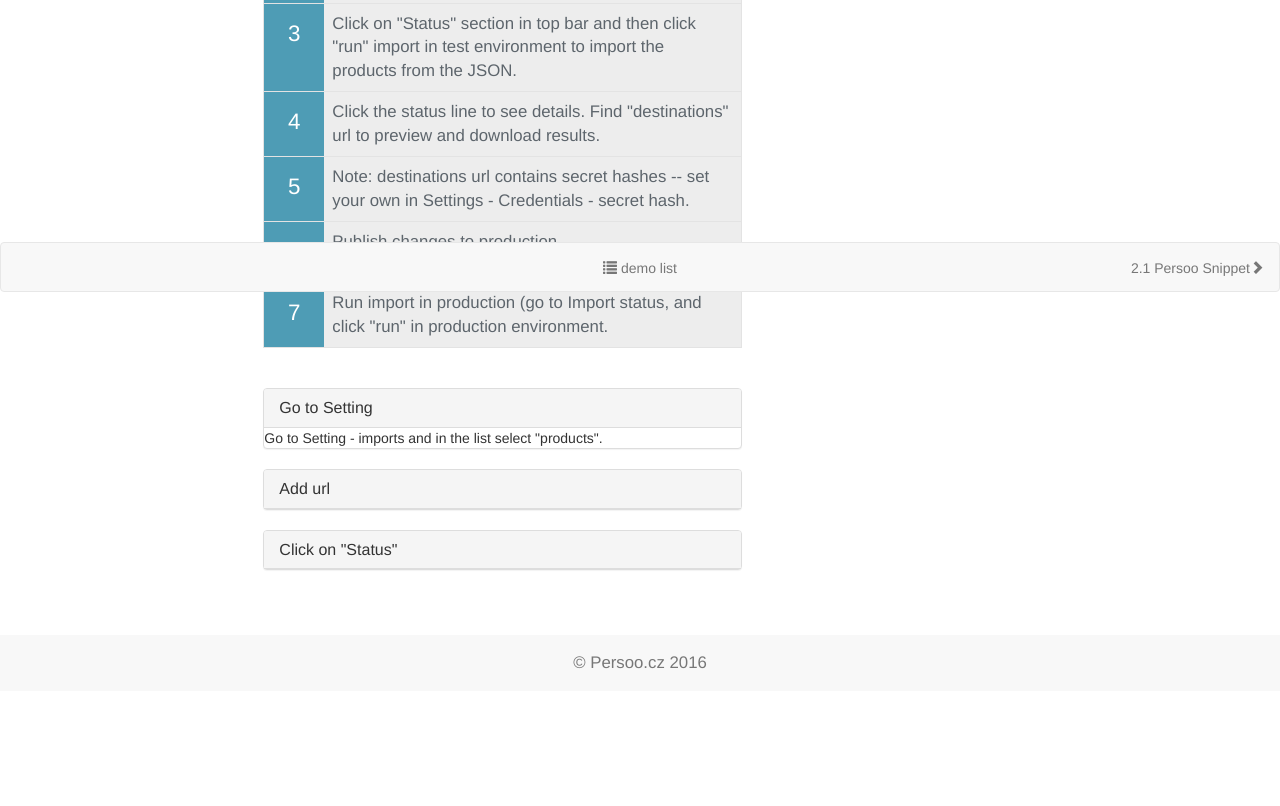
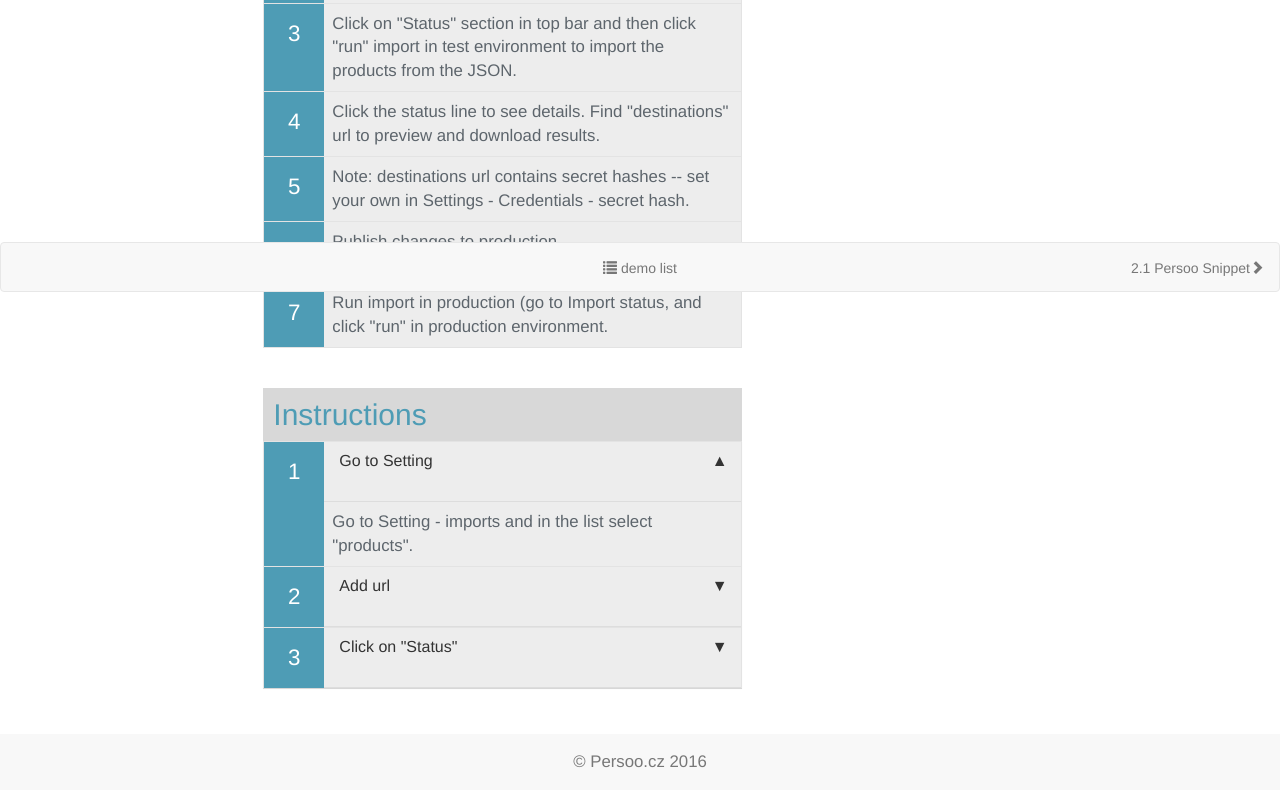
Before and after one commit to persoo/persoo-learning-examples, a website: page src/main/ch1-1-product-import/index.html in a window 1280 px wide. Shown: the part 508-1314 px from the top of the page. Before the commit the page ends 1249 px from the top, so only its background shows below. Drawn offline with Linux system fonts and the light colour scheme; files that its build step writes are made by us from their sources; files whose address does not match are found by name.

Commit message:
bootstrap collapse v.1
demo je na url:
http://localhost/persoo-learning-examples/solutions/ch1-1-product-import
/

```diff
--- a/src/main/ch1-1-product-import/index.html
+++ b/src/main/ch1-1-product-import/index.html
@@ -67,8 +67,10 @@
                         <li><div>7</div><div><span>Run import in production (go to Import status, and click "run" in production environment.</span></div></li>
                       </ol>
                     </div>
-                    <div id="accordion" role="tablist" aria-multiselectable="true">
+                    <div id="accordion" class="styleONE" role="tablist" aria-multiselectable="true">
+                    <h2>Instructions</h2>
   <div class="panel panel-default">
+    <div class="number">1</div>
     <div class="panel-heading" role="tab" id="headingOne">
       <h4 class="panel-title">
         <a data-toggle="collapse" data-parent="#accordion" href="#collapseOne" aria-expanded="true" aria-controls="collapseOne">
@@ -77,10 +79,11 @@
       </h4>
     </div>
     <div id="collapseOne" class="panel-collapse collapse in" role="tabpanel" aria-labelledby="headingOne">
-      Go to Setting - imports and in the list select "products".
+      <span>Go to Setting - imports and in the list select "products".</span>
     </div>
   </div>
   <div class="panel panel-default">
+    <div class="number">2</div>
     <div class="panel-heading" role="tab" id="headingTwo">
       <h4 class="panel-title">
         <a class="collapsed" data-toggle="collapse" data-parent="#accordion" href="#collapseTwo" aria-expanded="false" aria-controls="collapseTwo">
@@ -93,6 +96,7 @@
     </div>
   </div>
   <div class="panel panel-default">
+    <div class="number">3</div>
     <div class="panel-heading" role="tab" id="headingThree">
       <h4 class="panel-title">
         <a class="collapsed" data-toggle="collapse" data-parent="#accordion" href="#collapseThree" aria-expanded="false" aria-controls="collapseThree">
--- a/src/main/frytol.css
+++ b/src/main/frytol.css
@@ -78,3 +78,69 @@ footer{
 footer span{color: #777;}
 
 .row-fluid.col2{display:inline-block;margin:0 -15px;}
+
+#accordion.styleONE{
+		word-break:break-word;
+		border-bottom: 1px solid #e3e3e3;
+}
+#accordion.styleONE h2{
+	background-color:#D8D8D8;
+	color:#4E9CB5;
+	margin:0;
+	padding:10px;
+}
+#accordion.styleONE div.number{
+	font-size:1.6em;
+	position:absolute;
+	width:60px;
+	height:60px;
+	text-align:center;
+	line-height:60px;
+	color:white;
+}
+
+#accordion.styleONE h4 a{
+		width: 100%;
+		display: block;
+		cursor: pointer;
+}
+#accordion.styleONE h4 a::before{
+		position:absolute;
+		content: "\25b2";
+		right: 30px;
+    width: 15px;
+    text-align: right;
+}
+#accordion.styleONE h4 a.collapsed::before{
+		content: "\25bc";
+}
+
+#accordion.styleONE .panel-default{
+		background-color: #4E9CB5;
+		-webkit-border-radius: 0;
+		-moz-border-radius: 0;
+		border-radius: 0;
+		margin-bottom: 0;
+		border-left: 1px solid #e3e3e3;
+		border-top: 1px solid #e3e3e3;
+		border-right: 1px solid #e3e3e3;
+		border-bottom: 0;
+}
+#accordion.styleONE .panel-default .panel-heading{
+		height: 60px;
+		margin-left: 60px;
+		background-color: #EDEDED;
+		-webkit-border-radius: 0;
+		-moz-border-radius: 0;
+		border-radius: 0;
+}
+#accordion.styleONE .panel-default .panel-collapse{
+		margin-left: 60px;
+		background-color: #EDEDED;
+}
+#accordion.styleONE .panel-default .panel-collapse span{
+		display: block;
+		font-size: 1.2em;
+		color: #5D656C;
+		padding: 8px;
+}
```
Lines whose indentation alone changed are shown as unchanged.
